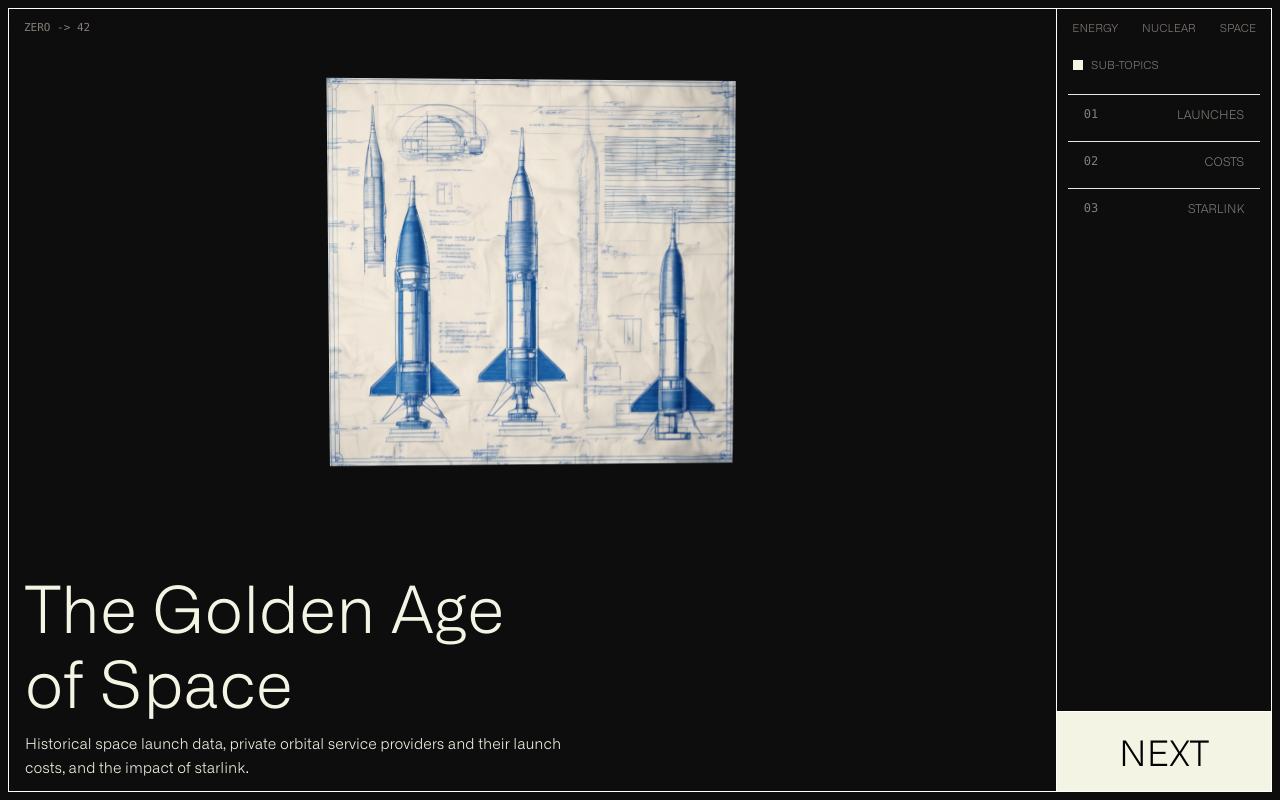
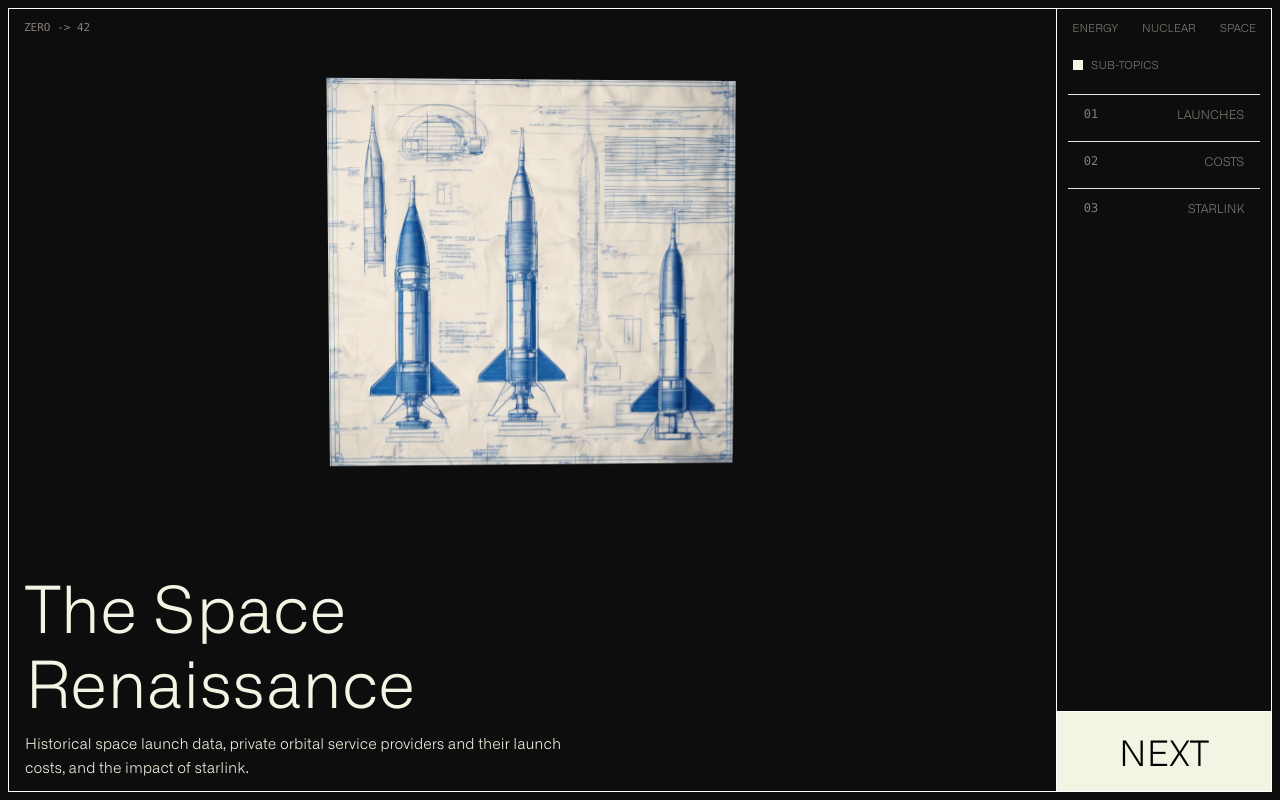
Before and after one commit to tanaydesai/outer-reach, a Next.js app: page /space in a window 1280 px wide. Built offline with nearby package versions, Linux system fonts and the light colour scheme.

Commit message:
OUTER REACH COMPLETE - rename space domain

```diff
--- a/app/space/page.js
+++ b/app/space/page.js
@@ -33,8 +33,8 @@ export default function Home() {
           <TabsContent value="home">
               <Card img={pic}/>
               <InViewFade delay={500} className='flex-1 absolute bottom-3 pr-3'>
-                <TextRevealWipe className='title'>The Golden Age</TextRevealWipe>
-                <TextRevealWipe delay={1.2} className='title'>of Space</TextRevealWipe>
+                <TextRevealWipe className='title'>The Space</TextRevealWipe>
+                <TextRevealWipe delay={1.2} className='title'>Renaissance</TextRevealWipe>
                 <div className='description'>Historical space launch data, private orbital service providers and their launch costs, and the impact of starlink.</div>
               </InViewFade>
           </TabsContent>
```
